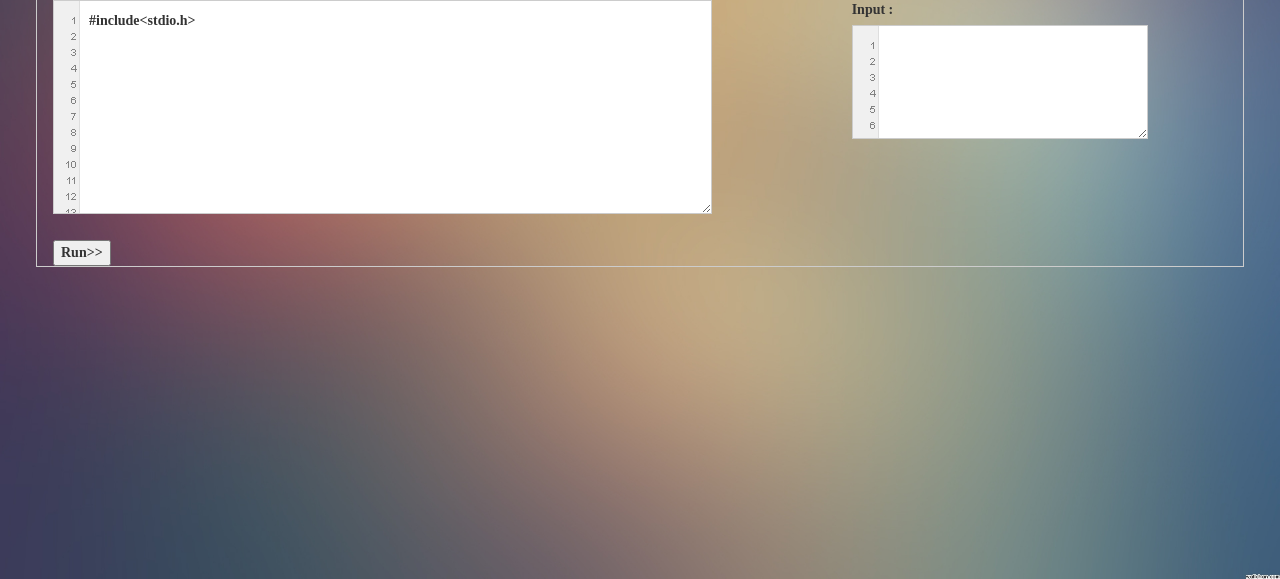
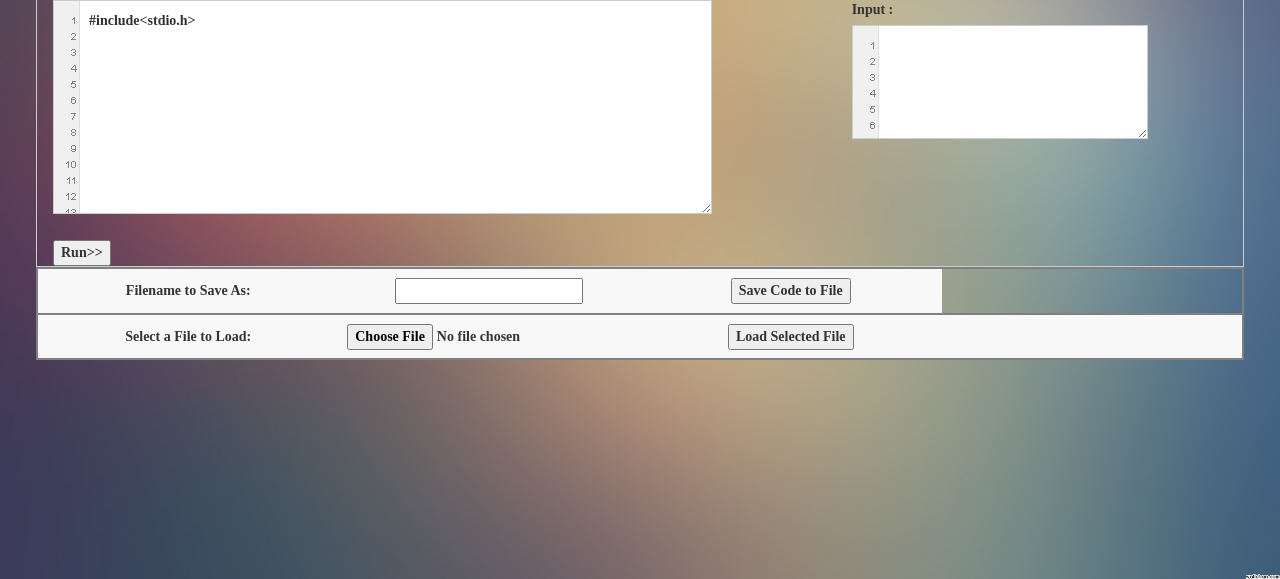
Before and after one commit to Himanshi-Khandelwal/btp, a Django app: page /code-platform/ in a window 1280 px wide. Shown: the part 221-800 px from the top of the page. Run offline with Django 3.2, Linux system fonts and the light colour scheme; some libraries are stand-ins or nearby versions.

Commit message:
upload-download

```diff
--- /dev/null
+++ b/cloud/static/js/code.js
@@ -0,0 +1,48 @@
+function saveTextAsFile()
+{
+	var textToSave = document.getElementById("inputTextToSave").value;
+	var textToSaveAsBlob = new Blob([textToSave], {type:"text/plain"});
+	var textToSaveAsURL = window.URL.createObjectURL(textToSaveAsBlob);
+	var fileNameToSaveAs = document.getElementById("inputFileNameToSaveAs").value;
+
+	var downloadLink = document.createElement("a");
+	downloadLink.download = fileNameToSaveAs;
+	downloadLink.innerHTML = "Download File";
+	downloadLink.href = textToSaveAsURL;
+	downloadLink.onclick = destroyClickedElement;
+	downloadLink.style.display = "none";
+	document.body.appendChild(downloadLink);
+
+	downloadLink.click();
+}
+
+function destroyClickedElement(event)
+{
+	document.body.removeChild(event.target);
+}
+
+function loadFileAsText()
+{
+	var fileToLoad = document.getElementById("fileToLoad").files[0];
+
+	var fileReader = new FileReader();
+	fileReader.onload = function(fileLoadedEvent)
+	{
+		var textFromFileLoaded = fileLoadedEvent.target.result;
+		document.getElementById("inputTextToSave").value = textFromFileLoaded;
+	};
+	fileReader.readAsText(fileToLoad, "UTF-8");
+}
+function openCity(evt, cityName) {
+  var i, x, tablinks;
+  x = document.getElementsByClassName("city");
+  for (i = 0; i < x.length; i++) {
+      x[i].style.display = "none";
+  }
+  tablinks = document.getElementsByClassName("tablink");
+  for (i = 0; i < x.length; i++) {
+      tablinks[i].className = tablinks[i].className.replace(" w3-red", "");
+  }
+  document.getElementById(cityName).style.display = "block";
+  evt.currentTarget.className += " w3-red";
+}
--- a/cloud/templates/code_platform.html
+++ b/cloud/templates/code_platform.html
@@ -8,6 +8,7 @@
   <script src="https://ajax.googleapis.com/ajax/libs/jquery/3.2.1/jquery.min.js"></script>
   <script src="https://maxcdn.bootstrapcdn.com/bootstrap/3.3.7/js/bootstrap.min.js"></script>
 <link rel="stylesheet" href="{% static 'css/style.css' %}" />
+
 <body>
 <h3 class= "platform">Platform as a Service <br> Cross Platform Cloud IDE</h3>
 
@@ -26,7 +27,7 @@
     <form action="">
       <div class="row">
         <div class="col-md-7 offset-md-0.5">
-            	<textarea rows="10" cols="75" input='text'class="tex-color" name='codec'>#include<stdio.h></textarea>
+            	<textarea  id="inputTextToSave" rows="10" cols="75" input='text'class="tex-color" name='codec'>#include<stdio.h></textarea>
         </div>
         <div class="col-md-4" style="margin-left:8%">
               <label for="title">Input : </label>
@@ -43,7 +44,7 @@
         <form action=" ">
           <div class="row">
                 <div class="col-md-7 offset-md-0.5">
-	                     <textarea rows="10" cols="75" input='text' name='codecpp' class="tex-color">#include <iostream>
+	                     <textarea  id="inputTextToSave" rows="10" cols="75" input='text' name='codecpp' class="tex-color">#include <iostream>
 using namespace std;</textarea>
                 </div>
                 <div class="col-md-4" style="margin-left:8%">
@@ -60,7 +61,7 @@ using namespace std;</textarea>
     <form action=" ">
       <div class="row">
           <div class="col-md-7 offset-md-0.5">
-	             <textarea rows="10" cols="75" input='text' name='codejava' class="tex-color">public class code {}</textarea>
+	             <textarea id="inputTextToSave" rows="10" cols="75" input='text' name='codejava' class="tex-color">public class code {}</textarea>
           </div>
           <div class="col-md-4" style="margin-left:8%">
               <label for="title">Input : </label>
@@ -76,7 +77,7 @@ using namespace std;</textarea>
     <form action="">
       <div class="row">
           <div class="col-md-7 offset-md-0.5">
-                <textarea rows="10" cols="75" input='text' name='codeperl' class="tex-color">#!/usr/bin/perl</textarea>
+                <textarea id="inputTextToSave" rows="10" cols="75" input='text' name='codeperl' class="tex-color">#!/usr/bin/perl</textarea>
           </div>
           <div class="col-md-4" style="margin-left:8%">
                 <label for="title">Input : </label>
@@ -92,7 +93,7 @@ using namespace std;</textarea>
     <form action="">
         <div class="row">
             <div class="col-md-7 offset-md-0.5">
-	                     <textarea rows="10" cols="75" input='text' name='codepython' class="tex-color">#!/usr/bin/python</textarea>
+	                     <textarea id="inputTextToSave" rows="10" cols="75" input='text' name='codepython' class="tex-color">#!/usr/bin/python</textarea>
             </div>
             <div class="col-md-4" style="margin-left:8%">
                       <label for="title">Input : </label>
@@ -108,7 +109,7 @@ using namespace std;</textarea>
     <form action=" ">
       <div class="row">
           <div class="col-md-7 offset-md-0.5">
-                  <textarea rows="10" cols="75" input='text' name='codescala' class="tex-color">object code {}</textarea>
+                  <textarea rows="10" id="inputTextToSave" cols="75" input='text' name='codescala' class="tex-color">object code {}</textarea>
           </div>
           <div class="col-md-4" style="margin-left:8%">
                   <label for="title">Input : </label>
@@ -119,23 +120,22 @@ using namespace std;</textarea>
   <button name="button" type="submit">Run>></button>
     </form>
   </div>
+                    <table>
+                    	<tr>
+                    		<td>Filename to Save As:</td>
+                    		<td><input id="inputFileNameToSaveAs"></input></td>
+                    		<td><button onclick="saveTextAsFile()">Save Code to File</button></td>
+                    	</tr>
+                    	<tr>
+                    		<td>Select a File to Load:</td>
+                    		<td><input type="file" id="fileToLoad"></td>
+                    		<td><button onclick="loadFileAsText()">Load Selected File</button><td>
+                    	</tr>
+                    </table>
+</div>
+<script src="{% static 'js/code.js' %}"></script>
+<script>
 
-</div>
-
-<script>
-function openCity(evt, cityName) {
-  var i, x, tablinks;
-  x = document.getElementsByClassName("city");
-  for (i = 0; i < x.length; i++) {
-      x[i].style.display = "none";
-  }
-  tablinks = document.getElementsByClassName("tablink");
-  for (i = 0; i < x.length; i++) {
-      tablinks[i].className = tablinks[i].className.replace(" w3-red", "");
-  }
-  document.getElementById(cityName).style.display = "block";
-  evt.currentTarget.className += " w3-red";
-}
 </script>
 
 </body>
--- a/cloud/views.py
+++ b/cloud/views.py
@@ -7,6 +7,7 @@ from .forms import SignUpForm, UserLoginForm
 from django.contrib.auth.models import User
 from django.contrib.auth import logout as django_logout
 import subprocess
+import socket
 # Create your views here.
 
 
@@ -182,7 +183,7 @@ def docker_stop(request, mycname=None):
 
 def docker_shell(request, mycname=None):
     #ipStatus=subprocess.getoutput("docker inspect {0} | jq '.[].NetworkSettings.Networks.bridge.IPAddress'".format(mycname))
-    cstartstatus = subprocess.getstatusoutput("docker run -it -p 4200:4200 -e  SIAB_PASSWORD=guest -e SIAB_SUDO=true sspreitzer/shellinabox:latest")
+    cstartstatus = subprocess.getstatusoutput("docker run -it -p 4200:4200 -e  SIAB_PASSWORD=guest -e SIAB_SUDO=true sspreitzer/shellinabox")
 
 #    shellInstall=subprocess.getstatusoutput("docker exec {0} yum install shellinabox".format(mycname))
 #    if shellInstall[0] == 0:
@@ -190,7 +191,10 @@ def docker_shell(request, mycname=None):
 #        subprocess.getoutput("https://{0}:4200".format(ipStatus))
 #    else:
 #        print "Try Again"
-    return redirect('https://192.168.43.178:4200')
+    s = socket.socket(socket.AF_INET, socket.SOCK_DGRAM)
+    s.connect(('8.8.8.8', 1))  # connect() for UDP doesn't send packets
+    local_ip_address = s.getsockname()[0]
+    return redirect('https://{0}:4200'.format(local_ip_address))
 
 
 def show_output(request):
```
